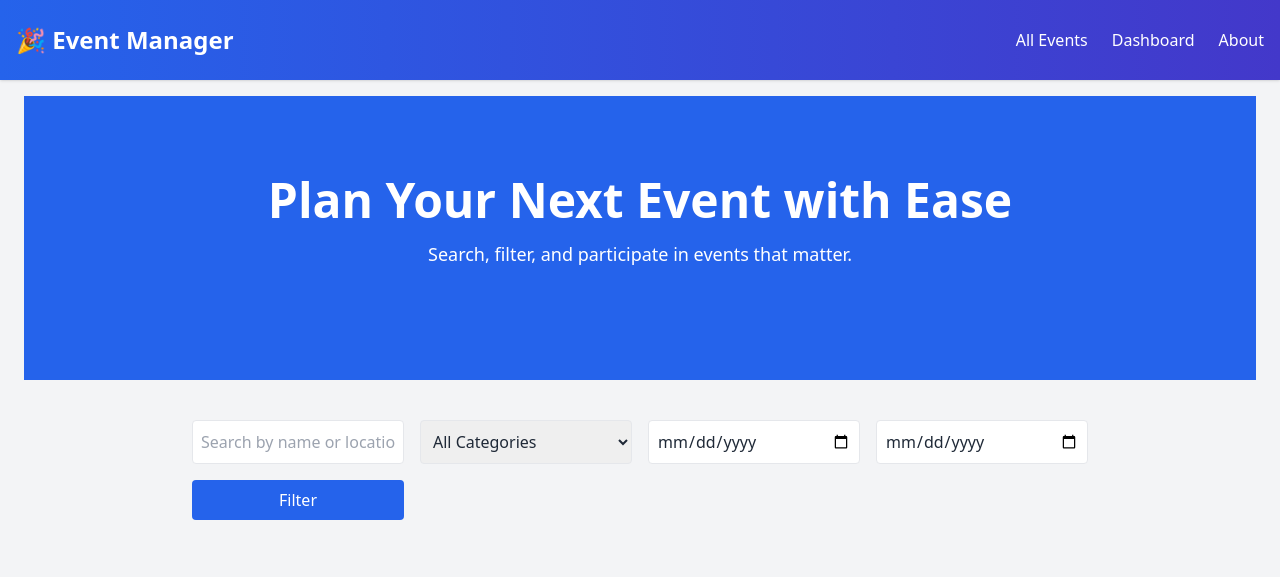
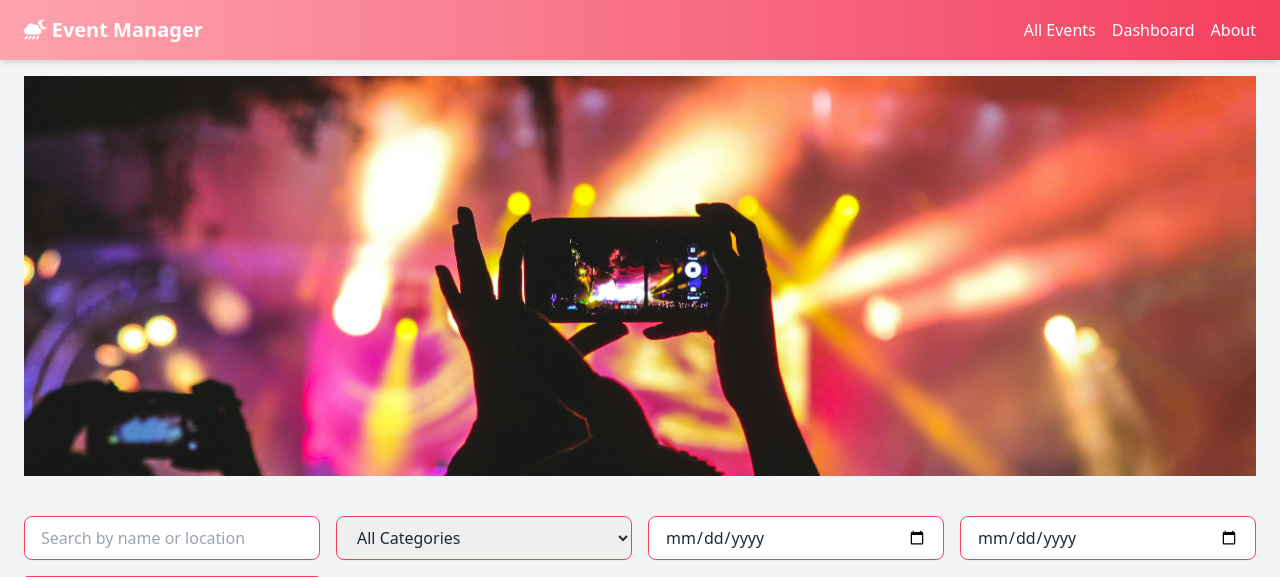
Before and after one commit to majharul-web/event-management-django, a Django app: page / in a window 1280 px wide. Shown: the top 577 px of the page. Run offline with Django 5.2, Linux system fonts and the light colour scheme; tables that the repository leaves empty hold one stand-in row (values such as "Sample post").

Commit message:
UI upgrade for homepage

```diff
--- a/events/forms.py
+++ b/events/forms.py
@@ -5,7 +5,7 @@ from datetime import date
 class StyledFormMixin:
     """ Mixing to apply style to form field"""
 
-    default_classes = "border border-rose-600 w-full px-4 py-2 rounded-lg shadow-sm ring-rose-500 focus:outline-none focus:ring-2 focus:ring-opacity-50"
+    default_classes = "border border-primary w-full px-4 py-2 rounded-lg shadow-sm ring-primary focus:outline-none focus:ring-2 focus:ring-opacity-50"
 
     def apply_styled_widgets(self):
         for field_name, field in self.fields.items():
@@ -25,7 +25,7 @@ class StyledFormMixin:
             elif isinstance(field.widget, forms.SelectDateWidget):
                 print("Inside Date")
                 field.widget.attrs.update({
-                    'class': 'border border-rose-600 px-4 py-2 rounded-lg shadow-sm ring-rose-500 focus:outline-none focus:ring-2 focus:ring-opacity-50',
+                    'class': 'border border-primary px-4 py-2 rounded-lg shadow-sm ring-rose-500 focus:outline-none focus:ring-2 focus:ring-opacity-50',
                 })
             elif isinstance(field.widget, forms.TimeInput):
                 print("Inside Time")
--- a/events/templates/base.html
+++ b/events/templates/base.html
@@ -15,41 +15,47 @@
     />
   </head>
   <body class="bg-gray-100 text-gray-800 min-h-screen flex flex-col">
-    <!-- Header / Navbar -->
-    <header class="bg-gradient-to-r from-blue-600 to-indigo-700 text-white shadow relative z-50">
-      <div class="container mx-auto px-4 py-6 flex justify-between items-center">
-        <a href="/" class="text-2xl font-bold">🎉 Event Manager</a>
+    {% comment %} Navigation Bar {% endcomment %}
+    <nav class="bg-primary-gradient text-white shadow-md relative z-50">
+      <div class="container mx-auto px-6 py-4 flex justify-between items-center">
+        <a href="/" class="text-xl font-semibold text-white">
+          <i class="fa-solid fa-cloud-moon-rain"></i>
+           Event Manager
+        </a>
 
-        <!-- Toggle button (mobile only) -->
-        <button id="menu-toggle" class="md:hidden text-2xl">
+        {% comment %} Mobile toggle button {% endcomment %}
+        <button id="mobile-menu-toggle" class="md:hidden text-2xl focus:outline-none">
           <i class="fa-solid fa-bars-staggered"></i>
         </button>
 
-        <!-- Nav Links (desktop) -->
-        <nav class="hidden md:flex space-x-6 font-medium">
+        {% comment %} Desktop Nav Links {% endcomment %}
+        <div class="hidden md:flex space-x-4 font-medium">
           <a href="{% url 'event_list' %}" class="hover:underline">All Events</a>
           <a href="{% url 'dashboard' %}" class="hover:underline">Dashboard</a>
           <a href="{% url 'about' %}" class="hover:underline">About</a>
-        </nav>
+        </div>
       </div>
 
-      <!-- Mobile Menu -->
-      <div id="mobile-menu" class="hidden md:hidden px-4 pb-4">
-        <a href="{% url 'event_list' %}" class="block py-2 hover:underline">All Events</a>
-        <a href="{% url 'dashboard' %}" class="block py-2 hover:underline">Dashboard</a>
-        <a href="{% url 'about' %}" class="block py-2 hover:underline">About</a>
+      {% comment %} Mobile Dropdown {% endcomment %}
+      <div
+        id="mobile-dropdown"
+        class="absolute left-0 right-0 bg-primary-gradient text-white text-center py-4 space-y-2 hidden md:hidden transition-all duration-300"
+      >
+        <a href="{% url 'event_list' %}" class="block hover:underline">Events</a>
+        <a href="{% url 'participant_list' %}" class="block hover:underline">Participants</a>
+        <a href="{% url 'category_list' %}" class="block hover:underline">Categories</a>
+        <a href="{% url 'dashboard' %}" class="block hover:underline">Dashboard</a>
       </div>
-    </header>
+    </nav>
 
-    <!-- Main Content Area -->
+    {% comment %} Main Content {% endcomment %}
     <main class="container mx-auto px-6 py-4 flex-grow">
       {% if messages %}
       <div class="space-y-3 mb-6">
         {% for message in messages %}
-            <div class="flex justify-between items-center px-4 py-3 rounded shadow-md text-white
-              {% if 'success' in message.tags %} bg-green-500
-              {% elif 'error' in message.tags %} bg-red-500
-              {% else %} bg-blue-500 {% endif %}">
+        <div
+          class="flex justify-between items-center px-4 py-3 rounded shadow-md text-white {% if 'success' in message.tags %} bg-green-500 {% elif 'error' in message.tags %} bg-red-500 {% else %} bg-blue-500 {% endif %}"
+        >
           <span>{{ message }}</span>
           <button onclick="this.parentElement.remove()" class="text-lg hover:text-gray-200">
             <i class="fa-solid fa-xmark"></i>
@@ -57,24 +63,28 @@
         </div>
         {% endfor %}
       </div>
-      {% endif %}
-      {% block content %}{% endblock %}
+      {% endif %} {% block content %}{% endblock %}
     </main>
 
-    <!-- Footer -->
-    <footer class="bg-gray-800 text-white py-4">
+    {% comment %} Footer {% endcomment %}
+    <footer class="bg-rose-300 text-black py-4">
       <div class="container mx-auto text-center text-sm">
         © {% now "Y" %} Event Manager. All rights reserved.
       </div>
     </footer>
 
-    <!-- Script -->
+    {% comment %} JavaScript {% endcomment %}
     <script>
-      const toggleBtn = document.getElementById("menu-toggle");
-      const mobileMenu = document.getElementById("mobile-menu");
+      const toggleBtn = document.getElementById("mobile-menu-toggle");
+      const dropdown = document.getElementById("mobile-dropdown");
 
       toggleBtn.addEventListener("click", () => {
-        mobileMenu.classList.toggle("hidden");
+        dropdown.classList.toggle("hidden");
+      });
+
+      // Close dropdown when a link is clicked (for mobile UX)
+      dropdown.querySelectorAll("a").forEach((link) => {
+        link.addEventListener("click", () => dropdown.classList.add("hidden"));
       });
     </script>
   </body>
--- a/events/templates/home.html
+++ b/events/templates/home.html
@@ -1,19 +1,23 @@
 {% extends 'base.html' %}
 {% block content %}
+{% load static %}
 
 <!-- Hero Section -->
-<section class="bg-blue-600 text-white py-20 text-center animate-fadeIn">
-  <h1 class="text-5xl font-bold mb-4">Plan Your Next Event with Ease</h1>
-  <p class="text-lg mb-8">Search, filter, and participate in events that matter.</p>
+<section
+  class="relative bg-cover bg-center bg-no-repeat py-20 text-center animate-fadeIn h-[300px] md:h-[400px]"
+  style="background-image: url('{% static 'images/hero.jpg' %}');"
+>
+  <div class="absolute inset-0 bg-primary-500/60"></div>
+
 </section>
 
 <!-- Search & Filters -->
 <section class="py-10 bg-gray-100">
-  <div class="max-w-4xl mx-auto">
+  <div class=" mx-auto">
     <form method="get" class="grid grid-cols-1 md:grid-cols-4 gap-4">
       <input type="text" name="q" placeholder="Search by name or location"
-             class="border p-2 rounded" value="{{ search }}">
-      <select name="category" class="border p-2 rounded">
+             class="border border-primary px-4 py-2 rounded-lg shadow-sm ring-primary focus:outline-none focus:ring-2 focus:ring-opacity-50" value="{{ search }}">
+      <select name="category" class="border border-primary px-4 py-2 rounded-lg shadow-sm ring-primary focus:outline-none focus:ring-2 focus:ring-opacity-50">
         <option value="">All Categories</option>
         {% for cat in categories %}
           <option value="{{ cat.id }}" {% if cat.id|stringformat:"s" == selected_category %}selected{% endif %}>
@@ -21,9 +25,9 @@
           </option>
         {% endfor %}
       </select>
-      <input type="date" name="date_from" class="border p-2 rounded" value="{{ date_from }}">
-      <input type="date" name="date_to" class="border p-2 rounded" value="{{ date_to }}">
-      <button type="submit" class="bg-blue-600 text-white px-4 py-2 rounded col-span-full md:col-span-1">
+      <input type="date" name="date_from" class="border border-primary px-4 py-2 rounded-lg shadow-sm ring-primary focus:outline-none focus:ring-2 focus:ring-opacity-50" value="{{ date_from }}">
+      <input type="date" name="date_to" class="border border-primary px-4 py-2 rounded-lg shadow-sm ring-primary focus:outline-none focus:ring-2 focus:ring-opacity-50" value="{{ date_to }}">
+      <button type="submit" class="bg-primary text-white px-4 py-2 rounded hover:bg-primary-gradient transition-colors">
         Filter
       </button>
     </form>
@@ -35,13 +39,14 @@
   <div class="max-w-7xl mx-auto grid grid-cols-1 md:grid-cols-2 lg:grid-cols-3 gap-8">
     {% for event in events %}
     <a href="{% url 'event_detail' event.pk %}" class="block bg-white rounded-lg shadow-lg overflow-hidden transform hover:scale-105 transition no-underline text-inherit">
-      <img src="{{ event.image_url|default:'/static/images/default-event.jpg' }}" alt="{{ event.name }}" class="h-48 w-full object-cover">
+      <img src="{{ event.image_url|default:'/static/images/hero.jpg' }}" alt="{{ event.name }}" class="h-48 w-full object-cover">
       <div class="p-6">
         <h3 class="text-2xl font-semibold mb-2">{{ event.name }}</h3>
         <p class="text-sm text-gray-600 mb-1">{{ event.date }} @ {{ event.time }}</p>
         <p class="text-sm text-gray-600 mb-1">📍 {{ event.location }}</p>
         <p class="text-sm text-gray-600 mb-3">Category: {{ event.category.name }}</p>
         <p class="text-sm text-gray-600 mb-4">{{ event.participants.count }} participants</p>
+
       </div>
     </a>
     {% empty %}
--- a/static/css/output.css
+++ b/static/css/output.css
@@ -636,6 +636,10 @@ video {
   position: sticky;
 }
 
+.inset-0 {
+  inset: 0px;
+}
+
 .left-0 {
   left: 0px;
 }
@@ -761,8 +757,24 @@ video {
   height: 16rem;
 }
 
-.h-5 {
-  height: 1.25rem;
+.h-full {
+  height: 100%;
+}
+
+.h-\[200px\] {
+  height: 200px;
+}
+
+.h-\[600px\] {
+  height: 600px;
+}
+
+.h-\[400px\] {
+  height: 400px;
+}
+
+.h-\[300px\] {
+  height: 300px;
 }
 
 .max-h-48 {
@@ -879,12 +891,6 @@ video {
   margin-bottom: calc(0.75rem * var(--tw-space-y-reverse));
 }
 
-.space-x-6 > :not([hidden]) ~ :not([hidden]) {
-  --tw-space-x-reverse: 0;
-  margin-right: calc(1.5rem * var(--tw-space-x-reverse));
-  margin-left: calc(1.5rem * calc(1 - var(--tw-space-x-reverse)));
-}
-
 .divide-y > :not([hidden]) ~ :not([hidden]) {
   --tw-divide-y-reverse: 0;
   border-top-width: calc(1px * calc(1 - var(--tw-divide-y-reverse)));
@@ -924,27 +930,18 @@ video {
   border-width: 1px;
 }
 
-.border-2 {
-  border-width: 2px;
-}
-
 .border-t {
   border-top-width: 1px;
-}
-
-.border-blue-600 {
-  --tw-border-opacity: 1;
-  border-color: rgb(37 99 235 / var(--tw-border-opacity, 1));
-}
-
-.border-gray-300 {
-  --tw-border-opacity: 1;
-  border-color: rgb(209 213 219 / var(--tw-border-opacity, 1));
 }
 
 .border-rose-600 {
   --tw-border-opacity: 1;
   border-color: rgb(225 29 72 / var(--tw-border-opacity, 1));
+}
+
+.border-primary {
+  --tw-border-opacity: 1;
+  border-color: rgb(244 63 94 / var(--tw-border-opacity, 1));
 }
 
 .bg-blue-500 {
@@ -992,32 +989,20 @@ video {
   background-color: rgb(255 255 255 / var(--tw-bg-opacity, 1));
 }
 
-.bg-primary {
-  --tw-bg-opacity: 1;
-  background-color: rgb(244 63 94 / var(--tw-bg-opacity, 1));
+.bg-blue-900\/60 {
+  background-color: rgb(30 58 138 / 0.6);
 }
 
-.bg-blue-700 {
-  --tw-bg-opacity: 1;
-  background-color: rgb(29 78 216 / var(--tw-bg-opacity, 1));
+.bg-cover {
+  background-size: cover;
 }
 
-.bg-gradient-to-r {
-  background-image: linear-gradient(to right, var(--tw-gradient-stops));
+.bg-center {
+  background-position: center;
 }
 
-.bg-gradient-to-t {
-  background-image: linear-gradient(to top, var(--tw-gradient-stops));
-}
-
-.from-blue-600 {
-  --tw-gradient-from: #2563eb var(--tw-gradient-from-position);
-  --tw-gradient-to: rgb(37 99 235 / 0) var(--tw-gradient-to-position);
-  --tw-gradient-stops: var(--tw-gradient-from), var(--tw-gradient-to);
-}
-
-.to-indigo-700 {
-  --tw-gradient-to: #4338ca var(--tw-gradient-to-position);
+.bg-no-repeat {
+  background-repeat: no-repeat;
 }
 
 .object-cover {
@@ -1077,23 +1068,16 @@ video {
   padding-bottom: 1rem;
 }
 
-.py-6 {
-  padding-top: 1.5rem;
-  padding-bottom: 1.5rem;
+.pt-11 {
+  padding-top: 2.75rem;
 }
 
-.py-1\.5 {
-  padding-top: 0.375rem;
-  padding-bottom: 0.375rem;
+.pt-20 {
+  padding-top: 5rem;
 }
 
-.px-3 {
-  padding-left: 0.75rem;
-  padding-right: 0.75rem;
-}
-
-.pb-4 {
-  padding-bottom: 1rem;
+.pt-28 {
+  padding-top: 7rem;
 }
 
 .text-left {
@@ -1266,12 +1240,12 @@ video {
   box-shadow: var(--tw-ring-offset-shadow, 0 0 #0000), var(--tw-ring-shadow, 0 0 #0000), var(--tw-shadow);
 }
 
-.ring-blue-500 {
+.ring-rose-500 {
   --tw-ring-opacity: 1;
-  --tw-ring-color: rgb(59 130 246 / var(--tw-ring-opacity, 1));
+  --tw-ring-color: rgb(244 63 94 / var(--tw-ring-opacity, 1));
 }
 
-.ring-rose-500 {
+.ring-primary {
   --tw-ring-opacity: 1;
   --tw-ring-color: rgb(244 63 94 / var(--tw-ring-opacity, 1));
 }
@@ -1435,16 +1359,24 @@ video {
     display: none;
   }
 
+  .md\:h-\[700px\] {
+    height: 700px;
+  }
+
+  .md\:h-\[600px\] {
+    height: 600px;
+  }
+
+  .md\:h-\[400px\] {
+    height: 400px;
+  }
+
   .md\:w-auto {
     width: auto;
   }
 
   .md\:grid-cols-2 {
     grid-template-columns: repeat(2, minmax(0, 1fr));
-  }
-
-  .md\:grid-cols-3 {
-    grid-template-columns: repeat(3, minmax(0, 1fr));
   }
 
   .md\:grid-cols-4 {
--- a/tailwind.config.js
+++ b/tailwind.config.js
@@ -3,7 +3,7 @@ module.exports = {
     "./templates/**/*.html",
     "./**/templates/**/*.html",
     "./events/templates/**/*.html",
-    "./events/forms.py", // optional, for inline form class usage
+    "./events/forms.py",
   ],
   theme: {
     extend: {
```
Also changed, not shown: other parts of static/css/output.css (+64 -118 lines), events/templates/events/base.html (+5 -2 lines), static/images/hero.jpg (added). Lines whose indentation alone changed are shown as unchanged.
